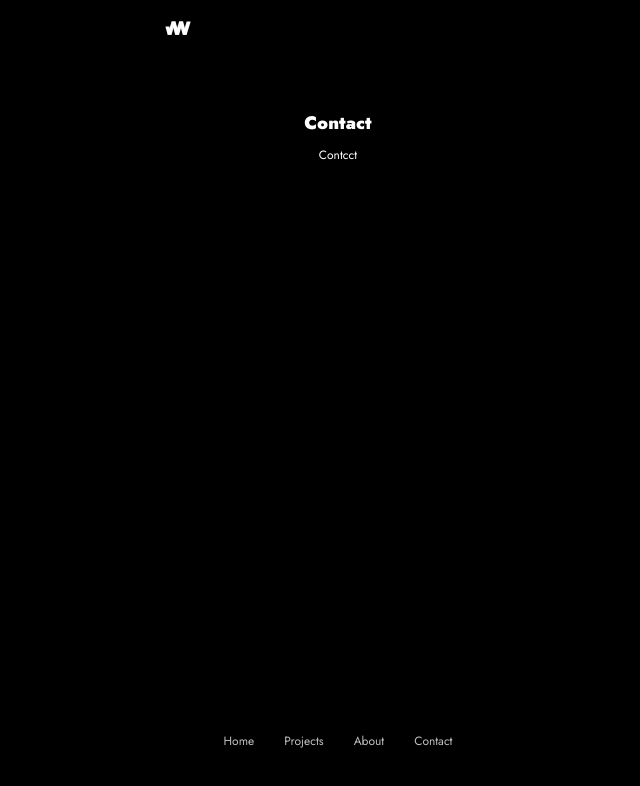
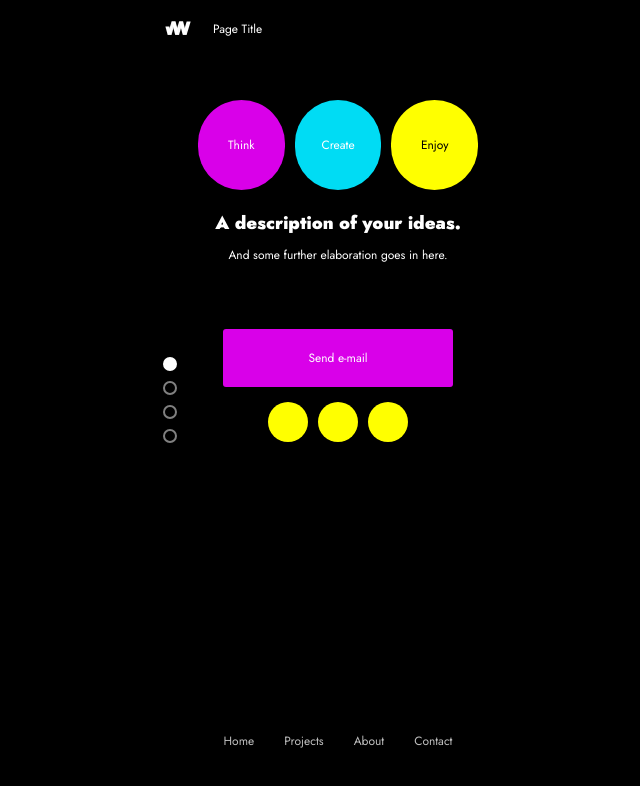
Before and after one commit to JayWaddy/jay-waddy, a React (Create React App) app: page /contact in a window 1280 px wide. Shown: the top 786 px of the page, without its empty margins (302-942 px from the left). Built offline with nearby package versions, Linux system fonts and the light colour scheme.

Commit message:
Base JSX

```diff
--- a/src/App.js
+++ b/src/App.js
@@ -2,9 +2,6 @@ import React from 'react';
 import { BrowserRouter as Router, Route, Switch } from 'react-router-dom';
 
 import { SiteContainer as Container, PageContainer as Page } from './styles/components/Main';
-
-// import { Logo } from './styles/components/Main';
-// import logo from '../src/img/logo.svg';
 
 import Nav from './styles/components/Header';
 import Home  from './styles/pages/Home';
@@ -18,7 +15,6 @@ function App() {
     <>
       <Container>
         <Page>
-          {/* <Logo src={logo} /> */}
           <Router>
               <Nav />
               <Switch>
--- /dev/null
+++ b/src/styles/components/ActivePage.jsx
@@ -0,0 +1,43 @@
+import React from 'react';
+import style, { css } from 'styled-components';
+
+import { colors } from '../global';
+
+const ActivePageContainer = style.div`
+    position: absolute;
+    display: flex;
+    flex-direction; column;
+    align-items: center;
+
+    height: 100%;
+`;
+
+const Dot = style.div`
+    width: 1px;
+    border: solid ${ colors.white } 2px;
+    border-radius: 50px;
+
+    margin: 10px 0;
+    padding: 5px;
+
+    opacity: 0.5;
+    transition: 0.3s;
+
+    ${props => props.active && css`
+        background: ${ colors.white };
+        opacity: 1;
+    `}
+`;
+
+export default function ActivePage() {
+    return (
+        <ActivePageContainer>
+            <div>
+                <Dot active="true"/>
+                <Dot />
+                <Dot />
+                <Dot />
+            </div>
+        </ActivePageContainer>
+    )
+}
--- a/src/styles/components/Header.jsx
+++ b/src/styles/components/Header.jsx
@@ -3,7 +3,8 @@ import { Link } from 'react-router-dom';
 import style from 'styled-components';
 import { colors } from '../global';
 
-import { Logo, containerWidth } from '../../styles/components/Main';
+import { containerWidth } from '../../styles/components/Main';
+import ActivePage from './ActivePage';
 
 import logo from '../../../src/img/logo.svg';
 
@@ -36,10 +37,25 @@ const Header = style.div`
     }
 `;
 
+export const Logo = style.img`
+    position: absolute;
+    top: 20px;
+
+    width: 30px;
+`;
+
+const PageTitle = style.p`
+    position: absolute;
+    top: 20px;
+
+    margin-left: 50px;
+`;
+
 export default function Nav() {
     return(
         <>
         <Logo src={logo} />
+        <PageTitle>Page Title</PageTitle>
         <Header>
             <ul>
                 <li><Link to="/">Home</Link></li>
@@ -48,6 +64,7 @@ export default function Nav() {
                 <li><Link to="/contact">Contact</Link></li>
             </ul>
         </Header>
+        <ActivePage/>
         </>
     );
 }
--- a/src/styles/components/Main.jsx
+++ b/src/styles/components/Main.jsx
@@ -6,7 +6,7 @@ const jostBlackItalic = require('../../fonts/Jost-BlackItalic.ttf');
 const jostRegular = require('../../fonts/Jost-Regular.ttf');
 
 
-const widthDiff = 40;
+export const widthDiff = 60;
 
 export let containerWidth = 350;
 export let contentWidth = containerWidth - widthDiff;
@@ -60,8 +60,7 @@ export const SiteContainer = style.div`
     }
 
     h1 {
-        margin: 10px 0;
-
+        margin-bottom: 10px;
         font-size: 18px;
     }
 `;
@@ -92,24 +91,14 @@ export const PageContentCenter = style.main`
 
     width: ${ contentWidth }px;
     margin: auto;
-
-    h1 {
-        margin: 40px 0;
-    }
 `;
 
 /*
  * Page component styles
  */
 
-export const Logo = style.img`
-    position: absolute;
-    top: 20px;
-    width: 30px;
-`;
-
 export const Button = style.button`
-    width: ${ contentWidth - widthDiff * 2 }px;
+    width: ${ contentWidth - widthDiff }px;
 
     margin: 5px 0;
     padding: 20px;
--- a/src/styles/pages/404.jsx
+++ b/src/styles/pages/404.jsx
@@ -1,10 +1,67 @@
 import React from 'react';
+import style, { css } from 'styled-components';
+import {Link} from 'react-router-dom';
+
+import { colors } from '../global';
 
 import {
     SiteContainer as Container,
     PageContainer as Page,
-    PageContent as Content
+    PageContentCenter as Content,
+    Button
 } from '../components/Main';
+
+/*
+ * Unique component styles
+ */
+const LogoSpacing = style.div`
+    margin: 20px 0;
+`;
+
+const Assets = style.div`
+    display: flex;
+    flex-direction: row;
+    justify-content: center;
+
+    margin-bottom: 20px;
+`;
+
+const Circle = style.div`
+    display: felx;
+    justify-content: center;
+    align-items: center;
+
+    width: 90px;
+    height: 90px;
+    margin: 0 5px;
+
+    border-radius: 50px;
+    background: ${ colors.magenta };
+
+    ${props => props.primary && css`
+        background: ${ colors.magenta };
+    `}
+
+    ${props => props.secondary && css`
+        background: ${ colors.cyan };
+    `}
+
+    ${props => props.tertiary && css`
+        background: ${ colors.yellow };
+        color: ${ colors.black } !important;
+    `}
+
+    ${props => props.social && css`
+        background: ${ colors.yellow };
+
+        width: 40px;
+        height: 40px;
+    `}
+`;
+
+const ButtonSpacing = style.div`
+    margin: 0 0 10px 0;
+`;
 
 export default function _404() {
     return (
@@ -12,7 +69,21 @@ export default function _404() {
             <Page>
                 <Content>
                     <h1>404. Page not found.</h1>
-                    <p>404. Page not found.</p>
+                    <p>Yeah. Not sure how you ended up here, but try heading back to the home page and try again.</p>
+
+                    <LogoSpacing>
+                        <img src={ require('../../img/logo-outline.svg') } alt="logo" width="150px"/>
+                    </LogoSpacing>
+
+                    <ButtonSpacing>
+                        <Link to="/"><Button primary="true">Go to home page</Button></Link>
+                    </ButtonSpacing>
+
+                    <Assets>
+                        <Circle social />
+                        <Circle social />
+                        <Circle social />
+                    </Assets>
                 </Content>
             </Page>
         </Container>
--- a/src/styles/pages/About.jsx
+++ b/src/styles/pages/About.jsx
@@ -1,4 +1,7 @@
 import React from 'react';
+import style from 'styled-components';
+
+import { colors } from '../global';
 
 import {
     SiteContainer as Container,
@@ -6,13 +9,48 @@ import {
     PageContent as Content
 } from '../components/Main';
 
+/*
+ * Unique component styles
+ */
+const Assets = style.div`
+    display: flex;
+    flex-flow: row wrap;
+    justify-content: center;
+
+    margin: 60px 0;
+`;
+
+const Circle = style.div`
+    display: felx;
+    justify-content: center;
+    align-items: center;
+
+    width: 70px;
+    height: 70px;
+    margin: 0 5px;
+
+    border-radius: 50px;
+    background: ${ colors.magenta };
+`;
+
 export default function About() {
     return (
         <Container>
             <Page>
                 <Content>
-                    <h1>About</h1>
-                    <p>About</p>
+                    <h1>A descriptive title for my myself.</h1>
+                    <p>Then some further explaination can go here. And here if the text needs to wrap.</p>
+
+                    <Assets>
+                        <Circle>Text</Circle>
+                        <Circle>Text</Circle>
+                        <Circle>Text</Circle>
+                        <Circle>Text</Circle>
+                        <Circle>Text</Circle>
+                    </Assets>
+
+                    <h1>Here's some further detail.</h1>
+                    <p>And of course more explaination can go here. And here if the text needs to wrap.</p>
                 </Content>
             </Page>
         </Container>
--- a/src/styles/pages/Contact.jsx
+++ b/src/styles/pages/Contact.jsx
@@ -1,18 +1,86 @@
 import React from 'react';
+import style, { css } from 'styled-components';
+
+import { colors } from '../global';
 
 import {
     SiteContainer as Container,
     PageContainer as Page,
-    PageContent as Content
+    PageContent as Content,
+    Button
 } from '../components/Main';
+
+/*
+ * Unique component styles
+ */
+const Assets = style.div`
+    display: flex;
+    flex-direction: row;
+    justify-content: center;
+
+    margin-bottom: 20px;
+`;
+
+const Circle = style.div`
+    display: felx;
+    justify-content: center;
+    align-items: center;
+
+    width: 90px;
+    height: 90px;
+    margin: 0 5px;
+
+    border-radius: 50px;
+    background: ${ colors.magenta };
+
+    ${props => props.primary && css`
+        background: ${ colors.magenta };
+    `}
+
+    ${props => props.secondary && css`
+        background: ${ colors.cyan };
+    `}
+
+    ${props => props.tertiary && css`
+        background: ${ colors.yellow };
+        color: ${ colors.black } !important;
+    `}
+
+    ${props => props.social && css`
+        background: ${ colors.yellow };
+
+        width: 40px;
+        height: 40px;
+    `}
+`;
+
+const ButtonSpacing = style.div`
+    margin: 60px 0 10px 0;
+`;
 
 export default function Contact() {
     return (
         <Container>
             <Page>
                 <Content>
-                    <h1>Contact</h1>
-                    <p>Contcct</p>
+                    <Assets>
+                        <Circle primary>Think</Circle>
+                        <Circle secondary>Create</Circle>
+                        <Circle tertiary>Enjoy</Circle>
+                    </Assets>
+
+                    <h1>A description of your ideas.</h1>
+                    <p>And some further elaboration goes in here.</p>
+
+                    <ButtonSpacing>
+                        <a href="mailto:waddylmt@gmail.com?subject=Let's%20Team%20Up!"><Button primary="true">Send e-mail</Button></a>
+                    </ButtonSpacing>
+
+                    <Assets>
+                        <Circle social />
+                        <Circle social />
+                        <Circle social />
+                    </Assets>
                 </Content>
             </Page>
         </Container>
--- a/src/styles/pages/Home.jsx
+++ b/src/styles/pages/Home.jsx
@@ -1,4 +1,6 @@
 import React from 'react';
+import { Link } from 'react-router-dom';
+import style from 'styled-components';
 
 import {
     SiteContainer as Container,
@@ -7,15 +9,29 @@ import {
     Button
 } from '../components/Main';
 
+/*
+ * Unique component styles
+ */
+const HeroText = style.div`
+    margin: 40px 0;
+
+    h1 {
+        margin: 0;
+    }
+`;
+
 export default function Home() {
     return (
         <Container>
             <Page>
                 <Content>
                     <img src={ require('../../img/logo.svg') } alt="logo" width="150px"/>
-                    <h1>A short description of what I do. Maybe a little more here.</h1>
-                    <Button primary="true">Explore projects</Button>
-                    <Button secondary="true">Let's team up</Button>
+                    <HeroText>
+                        <h1>A short description of what I do.</h1>
+                        <h1>Maybe a little more here.</h1>
+                    </HeroText>
+                    <Link to="/projects"><Button primary="true">Explore projects</Button></Link>
+                    <Link to="/contact"><Button secondary="true">Let's team up</Button></Link>
                 </Content>
             </Page>
         </Container>
--- a/src/styles/pages/Projects.jsx
+++ b/src/styles/pages/Projects.jsx
@@ -11,8 +11,8 @@ export default function Projects() {
         <Container>
             <Page>
                 <Content>
-                    <h1>Projects</h1>
-                    <p>Projects</p>
+                    <h1>A descriptive title for my work.</h1>
+                    <p>Then some further explaination can go here. And here if the text needs to wrap.</p>
                 </Content>
             </Page>
         </Container>
```
Also changed, not shown: src/img/logo-outline.svg (added).
